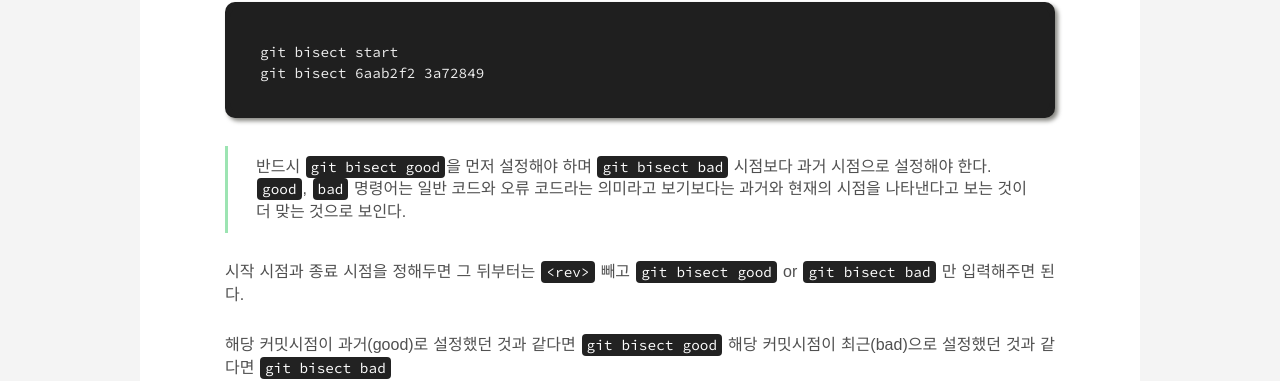
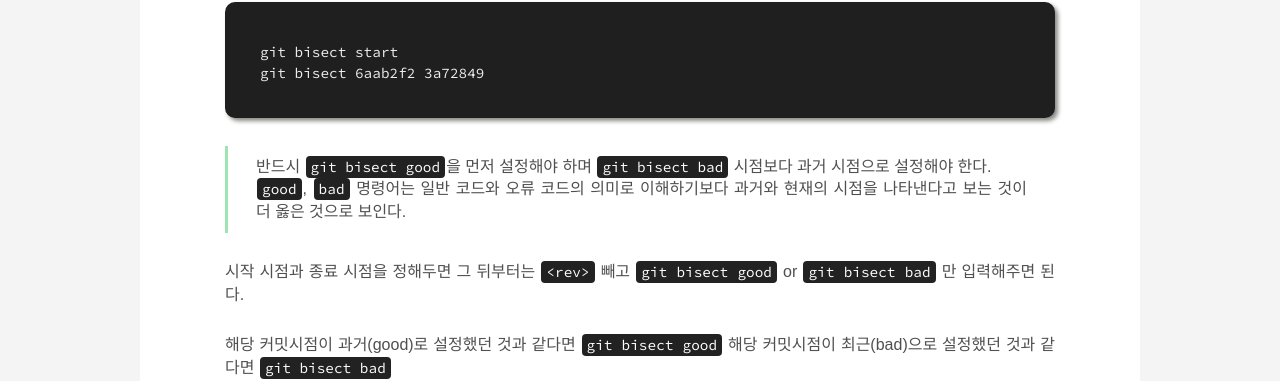
Before and after one commit to gutmate/gutmate.github.com, a Jekyll site: the page built from _posts/2020-05-11-git-bisect.md, in a window 1280 px wide. Shown: the part 882-1263 px from the top of the page. Built offline with Jekyll 4.4.1, drawn with Linux system fonts in a browser that asks for light colours; some web fonts are replaced; comment, search, counter and statistics services are not loaded.

Commit message:
Update git bisect post

````diff
--- a/_posts/2020-05-11-git-bisect.md
+++ b/_posts/2020-05-11-git-bisect.md
@@ -28,7 +28,7 @@ git bisect 6aab2f2 3a72849
 ```
 
 > 반드시 `git bisect good`을 먼저 설정해야 하며 `git bisect bad` 시점보다 과거 시점으로 설정해야 한다.<br>
-> `good`, `bad` 명령어는 일반 코드와 오류 코드라는 의미라고 보기보다는 과거와 현재의 시점을 나타낸다고 보는 것이 더 맞는 것으로 보인다.
+> `good`, `bad` 명령어는 일반 코드와 오류 코드의 의미로 이해하기보다 과거와 현재의 시점을 나타낸다고 보는 것이 더 옳은 것으로 보인다.
 
 시작 시점과 종료 시점을 정해두면 그 뒤부터는 `<rev>` 빼고 `git bisect good` or `git bisect bad` 만 입력해주면 된다.
 
````
